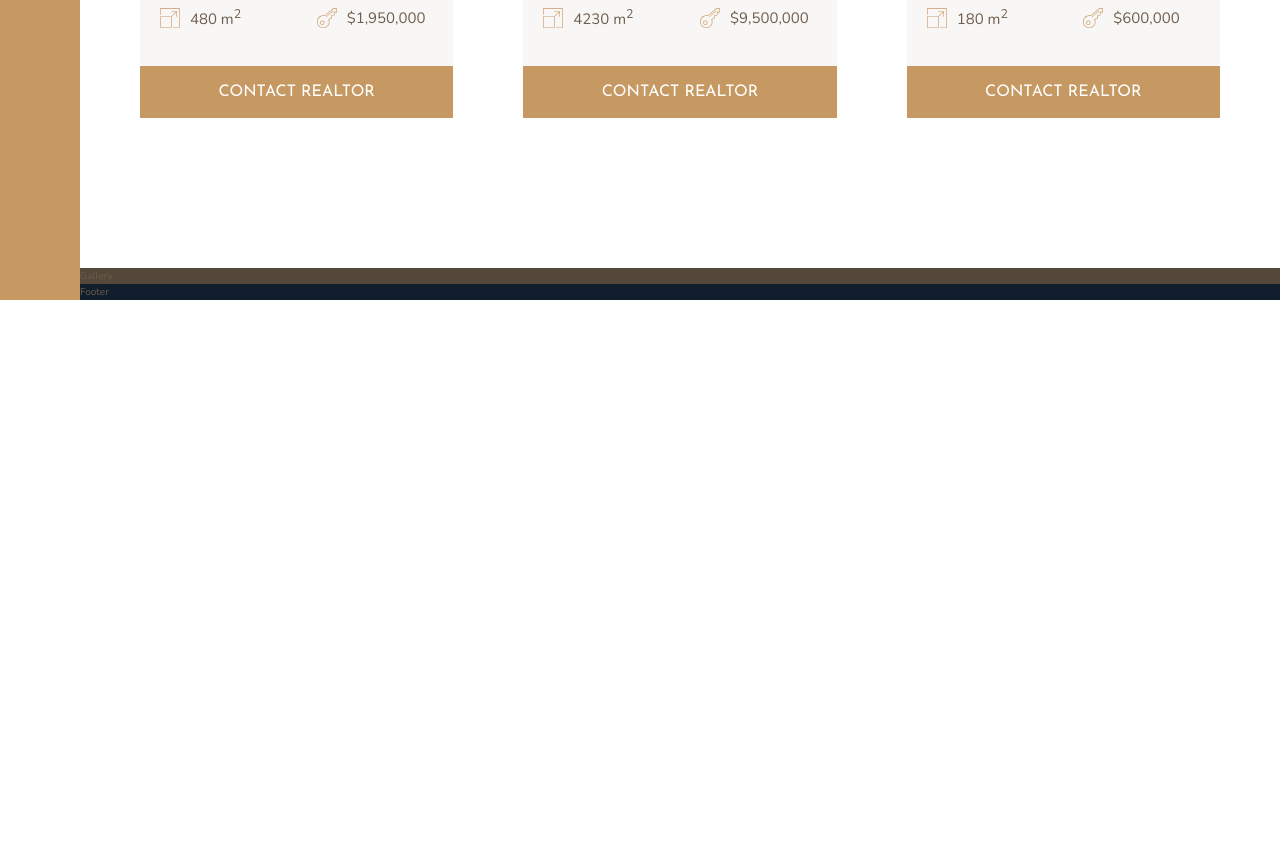
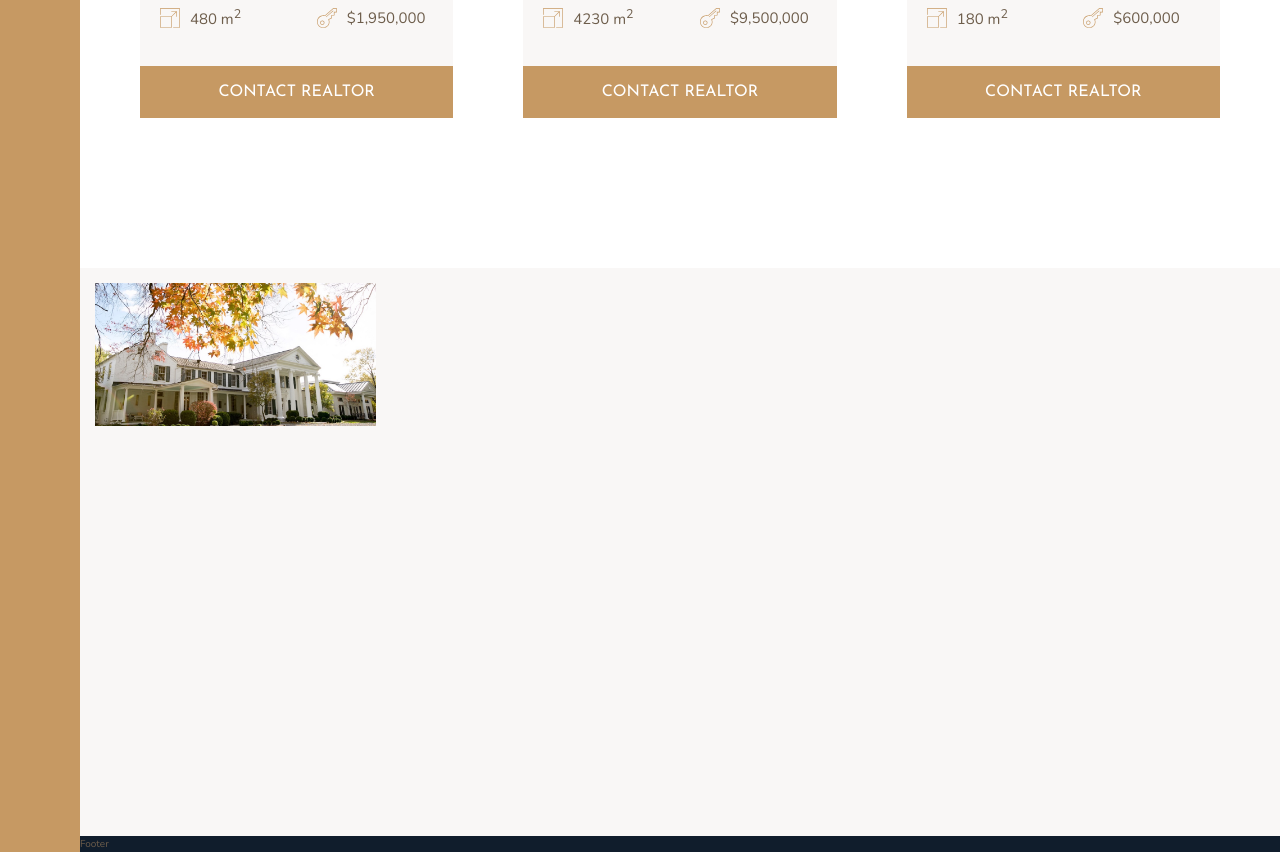
Before and after one commit to topher88/practice-nexter, a website: page index.html in a window 1280 px wide. Shown: the part 2806-3658 px from the top of the page. Before the commit the page ends 3106 px from the top, so only its background shows below. Drawn offline with nearby package versions, Linux system fonts and the light colour scheme.

Commit message:
Building the Gallery - Part 1

```diff
--- a/index.html
+++ b/index.html
@@ -283,9 +283,11 @@
       <button class="btn home__btn">Contact realtor</button>
     </div>
   </section>
-  <Section class="gallery">
-    Gallery
-  </Section>
+  <section class="gallery">
+    <figure class="gallery__item gallery__item--1">
+      <img src="img/gal-1.jpeg" alt="Gallery image 1" class="gallery__img">
+    </figure>
+  </section>
   <footer class="footer">
     Footer
   </footer>
--- a/sass/_gallery.scss
+++ b/sass/_gallery.scss
@@ -1,4 +1,29 @@
 .gallery {
-  background-color: $color-grey-dark-1;
+  background-color: $color-grey-light-1;
   grid-column: full-start / full-end;
+
+  display: grid;
+  grid-template-columns: repeat(8, 1fr);
+  grid-template-rows: repeat(7, 5vw);
+  grid-gap: 1.5rem;
+  padding: 1.5rem;
+
+  &__item {
+    &--1 {
+      grid-row: 1 / span 2;
+      grid-column: 1 / span 2;
+    }
+  }
+
+  &__img {
+    display: block;
+    object-fit: cover;
+    width: 100%;
+    height: 100%;
+    transition: all .2s;
+
+    &:hover {
+      transform: scale(1.08);
+    }
+  }
 }
```
Also changed, not shown: css/style.css.
